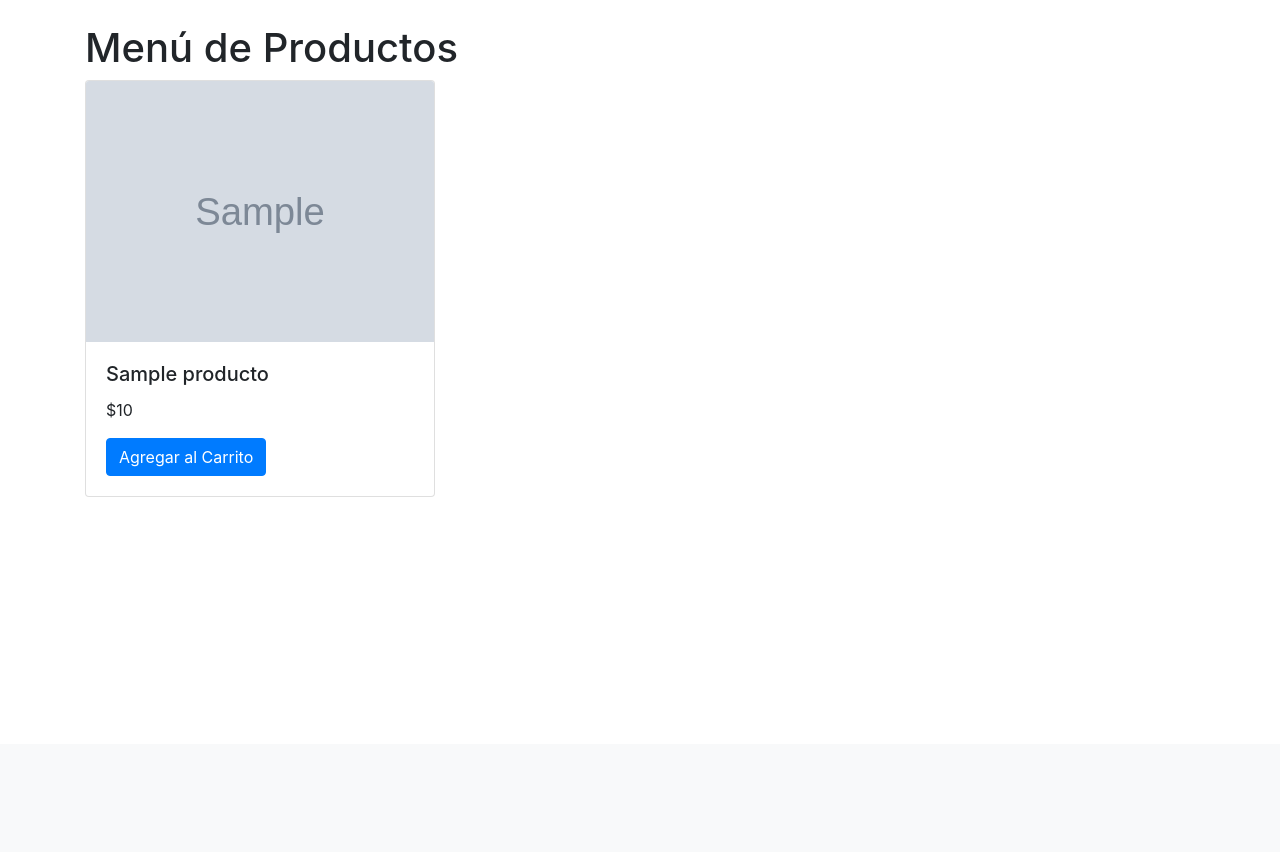
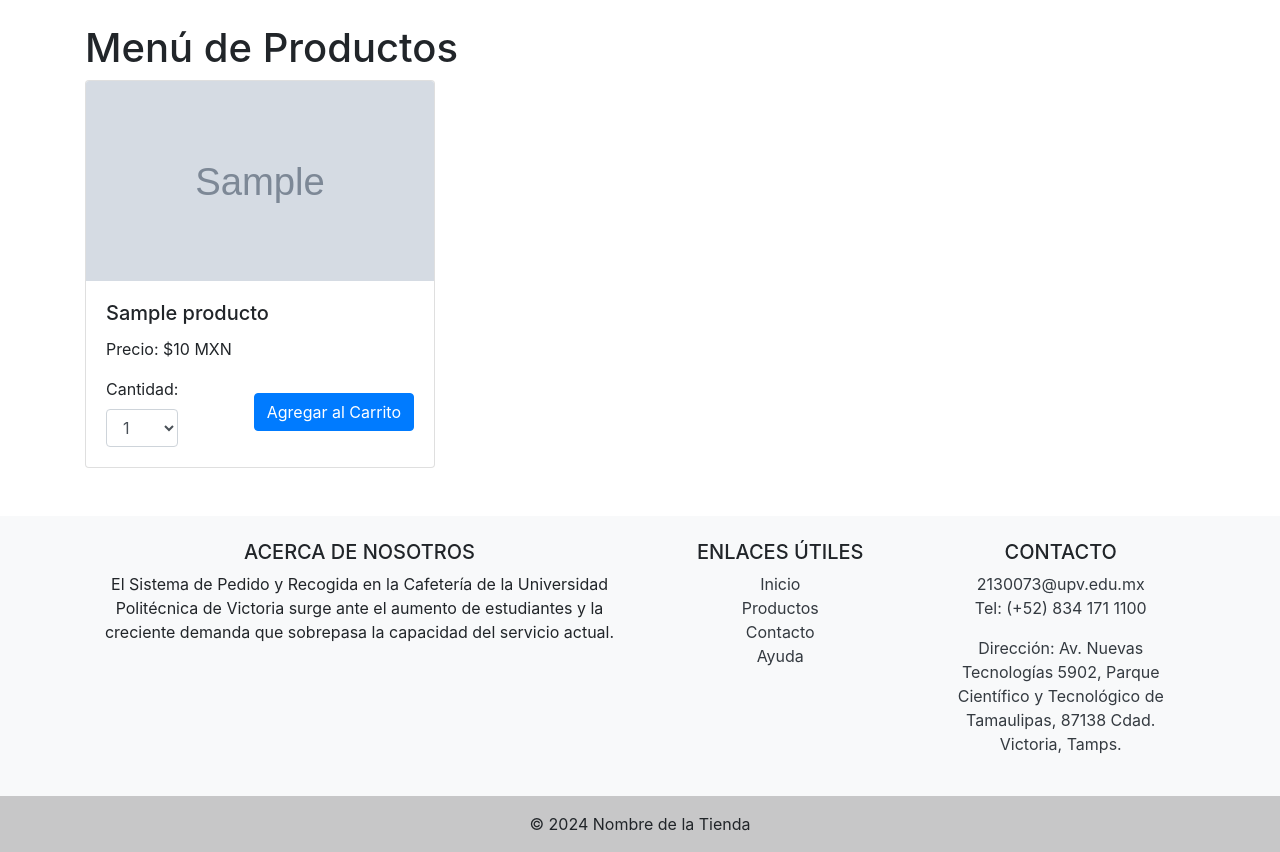
Before and after one commit to OmarPerezReyes/CafeteriaUPV, a PHP site: template app/views/productos.php in a window 1280 px wide. Shown: the part 56-908 px from the top of the page. Before the commit the page ends 553 px from the top, so only its background shows below. Run offline with PHP 8.4, Linux system fonts and the light colour scheme; the visitor is signed in with stand-in values (Sample User, id 1); the template is opened without the code that fills it: most values are stand-ins (such as "Sample title", 1, 10 or a date in 2020); grey boxes marked "Sample" are stand-in pictures.

Commit message:
Restaurar archivos

```diff
--- a/app/views/carrito.php
+++ b/app/views/carrito.php
@@ -83,9 +83,10 @@
                         <p>Total de compra: $<?php echo $totalCompra; ?></p>
                     </div>
 
-<div class="text-center mt-4">
-    <button class="btn btn-success">Realizar Pedido</button>
+                    <div class="text-center mt-4">
+    <a href="../controllers/GenerarQR.php" class="btn btn-success">Realizar Pedido</a>
 </div>
+
 
                 <?php endif; ?>
             </div>
--- a/app/views/productos.php
+++ b/app/views/productos.php
@@ -5,6 +5,20 @@
     <title>Menú de Productos</title>
     <!-- Agregar la referencia al CSS de Bootstrap -->
     <link href="https://maxcdn.bootstrapcdn.com/bootstrap/4.5.2/css/bootstrap.min.css" rel="stylesheet">
+    <style>
+        .card-img-top {
+            width: 100%;
+            height: 200px;
+            object-fit: cover;
+            cursor: zoom-in;
+        }
+        .card {
+            transition: transform 0.3s;
+        }
+        .card:hover {
+            transform: translateY(-10px);
+        }
+    </style>
 </head>
 <body>
 <nav class="navbar navbar-expand-lg navbar-light bg-light">
@@ -23,31 +37,62 @@
         </ul>
         <ul class="navbar-nav ml-auto">
             <span class="nav-link"><?php echo $_SESSION['nombre']; ?></span>
-
             <li class="nav-item ml-auto">
                 <a class="nav-link" href="../controllers/cerrar_sesion.php">Cerrar Sesión</a>
             </li>
         </ul>
     </div>
-</nav>
-
-
-    <div class="container">
+</nav><div class="container">
     <h1 class="mt-4">Menú de Productos</h1>
 
     <div class="row">
         <?php foreach ($productos as $producto): ?>
         <div class="col-lg-4 mb-4">
             <div class="card">
-                    <img src="<?php echo $producto['imagen_url']; ?>" class="card-img-top" alt="<?php echo $producto['nombre_Producto']; ?>">
+                <img src="<?php echo $producto['imagen_url']; ?>" class="card-img-top" alt="<?php echo $producto['nombre_Producto']; ?>" data-toggle="modal" data-target="#imageModal" data-img="<?php echo $producto['imagen_url']; ?>" data-name="<?php echo $producto['nombre_Producto']; ?>" data-price="<?php echo $producto['precio']; ?>" data-size="<?php echo $producto['size']; ?>" data-quantity="<?php echo $producto['cantidad']; ?>">
                 <div class="card-body">
                     <h5 class="card-title"><?php echo $producto['nombre_Producto']; ?></h5>
-                        <p class="card-text">$<?php echo $producto['precio']; ?></p>
+                    <p class="card-text">Precio: $<?php echo $producto['precio']; ?> MXN</p>
+                    <div class="d-flex justify-content-between align-items-center">
+                        <div class="form-group mb-0 mr-2">
+                            <label for="cantidad">Cantidad:</label>
+                            <select class="form-control" id="cantidad">
+                                <option value="1" selected>1</option>
+                                <option value="2">2</option>
+                                <option value="3">3</option>
+                                <option value="4">4</option>
+                                <option value="5">5</option>
+                            </select>
+                        </div>
                         <button type="button" class="btn btn-primary agregar-carrito" data-producto="<?php echo $producto['id_producto']; ?>">Agregar al Carrito</button>
                     </div>
                 </div>
             </div>
+        </div>
         <?php endforeach; ?>
+    </div>
+</div>
+
+
+<!-- Modal para mostrar la imagen y detalles -->
+<div class="modal fade" id="imageModal" tabindex="-1" aria-labelledby="imageModalLabel" aria-hidden="true">
+    <div class="modal-dialog modal-dialog-centered">
+        <div class="modal-content">
+            <div class="modal-header">
+                <h5 class="modal-title" id="imageModalLabel"></h5>
+                <button type="button" class="close" data-dismiss="modal" aria-label="Close">
+                    <span aria-hidden="true">&times;</span>
+                </button>
+            </div>
+            <div class="modal-body">
+                <div class="text-center">
+                    <img src="" class="img-fluid mb-3" id="modalImage">
+                </div>
+                <h5>Precio: <span id="modalPrice"></span> MXN</h5>
+                <h5>Tamaño: <span id="modalSize"></span></h5>
+                <h5>Cantidad: <span id="modalQuantity"></span></h5>
+            </div>
+        </div>
     </div>
 </div>
 
@@ -61,23 +106,85 @@
         $('.agregar-carrito').click(function() {
             // Obtener el ID del producto desde el atributo "data-producto" del botón
             var idProducto = $(this).data('producto');
+            var cantidad = $('#cantidad').val();
 
-            // Enviar el ID del producto al archivo agregar_al_carrito.php mediante AJAX
+            // Enviar el ID del producto y la cantidad al archivo agregar_al_carrito.php mediante AJAX
             $.ajax({
                 type: 'POST',
                 url: '../controllers/carrito_controller.php',
-                data: { agregar: idProducto },
+                data: { agregar: idProducto, cantidad: cantidad },
                 success: function(response) {
                     // Manejar la respuesta si es necesario
                     console.log(response);
 
                     // Actualizar el número de elementos en el carrito en la burbuja
-                    var numProductosEnCarrito = parseInt($('.badge').text()) + 1;
+                    var numProductosEnCarrito = parseInt($('.badge').text()) + parseInt(cantidad);
                     $('.badge').text(numProductosEnCarrito);
                 }
             });
         });
+
+        // Manejar el evento de clic en la imagen para mostrarla en el modal
+        $('.card-img-top').click(function() {
+            var imgSrc = $(this).data('img');
+            var name = $(this).data('name');
+            var price = $(this).data('price');
+            var size = $(this).data('size');
+            var quantity = $(this).data('quantity');
+
+            $('#modalImage').attr('src', imgSrc);
+            $('#imageModalLabel').text(name);
+            $('#modalPrice').text(price);
+            $('#modalSize').text(size);
+            $('#modalQuantity').text(quantity);
+        });
     });
 </script>
 </body>
+<footer class="bg-light text-center text-lg-start mt-4">
+    <div class="container p-4">
+        <div class="row">
+            <div class="col-lg-6 col-md-12 mb-4 mb-md-0">
+                <h5 class="text-uppercase">Acerca de Nosotros</h5>
+                <p>
+                El Sistema de Pedido y Recogida en la Cafetería de la Universidad Politécnica de Victoria surge ante el aumento de estudiantes y la creciente demanda que sobrepasa la capacidad del servicio actual.
+                </p>
+            </div>
+            <div class="col-lg-3 col-md-6 mb-4 mb-md-0">
+                <h5 class="text-uppercase">Enlaces Útiles</h5>
+                <ul class="list-unstyled mb-0">
+                    <li>
+                        <a href="#!" class="text-dark">Inicio</a>
+                    </li>
+                    <li>
+                        <a href="#!" class="text-dark">Productos</a>
+                    </li>
+                    <li>
+                        <a href="#!" class="text-dark">Contacto</a>
+                    </li>
+                    <li>
+                        <a href="#!" class="text-dark">Ayuda</a>
+                    </li>
+                </ul>
+            </div>
+            <div class="col-lg-3 col-md-6 mb-4 mb-md-0">
+                <h5 class="text-uppercase">Contacto</h5>
+                <ul class="list-unstyled mb-0">
+                    <li>
+                        <a href="mailto:info@tienda.com" class="text-dark">2130073@upv.edu.mx</a>
+                    </li>
+                    <li>
+                        <p class="text-dark">Tel: (+52) 834 171 1100</p>
+                    </li>
+                    <li>
+                        <p class="text-dark">Dirección: Av. Nuevas Tecnologías 5902, Parque Científico y Tecnológico de Tamaulipas, 87138 Cdad. Victoria, Tamps.</p>
+                    </li>
+                </ul>
+            </div>
+        </div>
+    </div>
+    <div class="text-center p-3" style="background-color: rgba(0, 0, 0, 0.2);">
+        &copy; 2024 Nombre de la Tienda
+    </div>
+</footer>
 </html>
```
Also changed, not shown: app/controllers/GenerarQR.php (+31 -27 lines), app/controllers/Login.php (+18 -1 lines), app/controllers/registro_controller.php (+18 -3 lines), app/models/UsuarioModel.php (+33 -18 lines), app/views/registro.php (+24 -13 lines), index.php (+25 -6 lines). Lines whose indentation alone changed are shown as unchanged.
